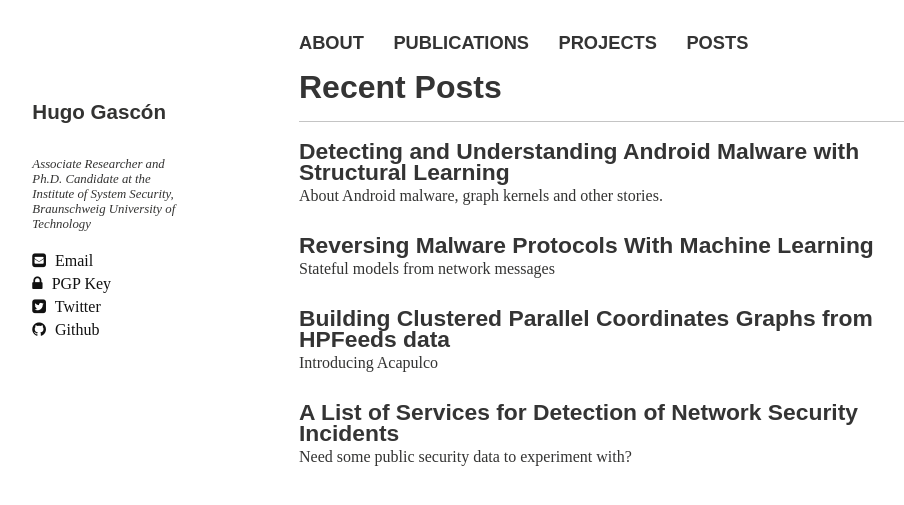
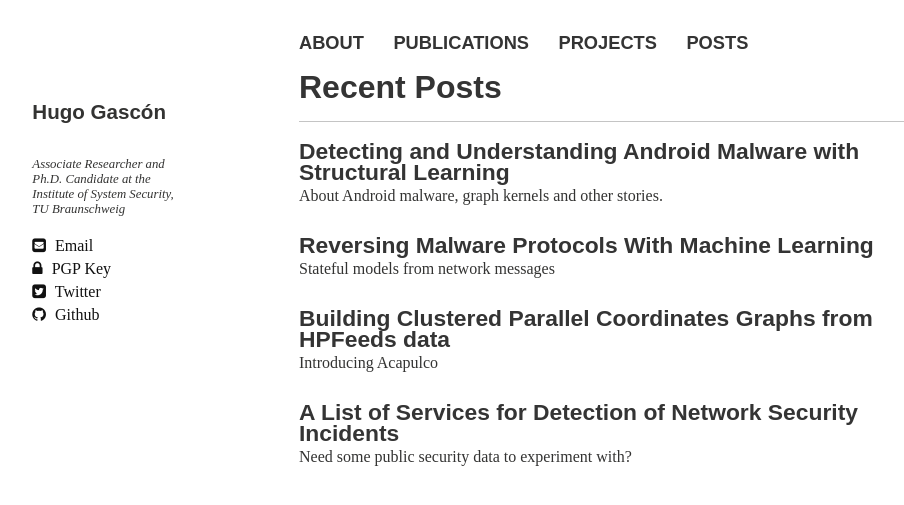
Before and after one commit to hgascon/hgascon.github.io, a Jekyll site: the page built from index.md, in a window 1280 px wide, cut to the strip 0-524 px from the top of the page. Shown: the top 505 px of the strip, without its empty margins (21-925 px from the left). Built offline with Jekyll 4.4.1, drawn with Linux system fonts in a browser that asks for light colours; nearby versions of some CDN libraries; some web fonts are replaced.

Commit message:
Update _config.yml

```diff
--- a/_config.yml
+++ b/_config.yml
@@ -28,7 +28,7 @@ kramdown:
 owner:
   name: Hugo Gascón
   avatar: hg.png
-  bio: "Associate Researcher and Ph.D. Candidate at the Institute of System Security, Braunschweig University of Technology"
+  bio: "Associate Researcher and Ph.D. Candidate at the Institute of System Security, TU Braunschweig"
   email: h.gascon@tu-bs.de
   disqus-shortname:
   twitter: hgascon
```
